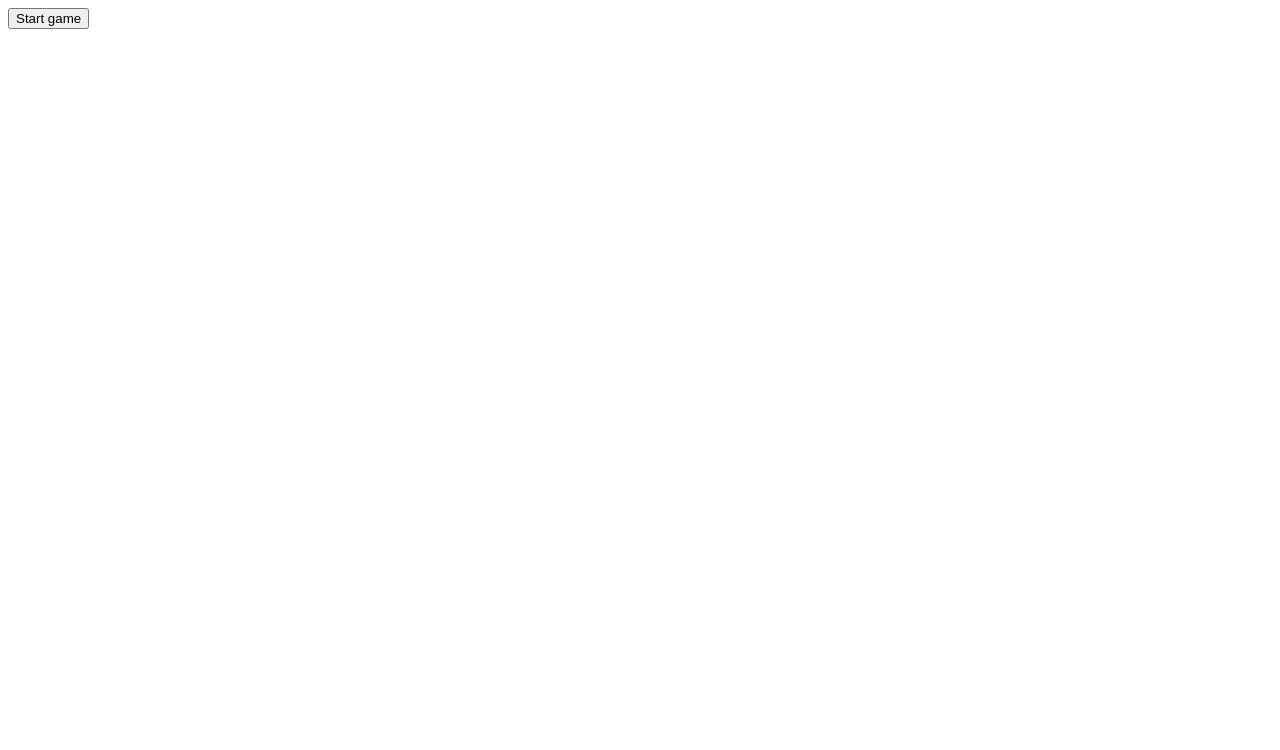
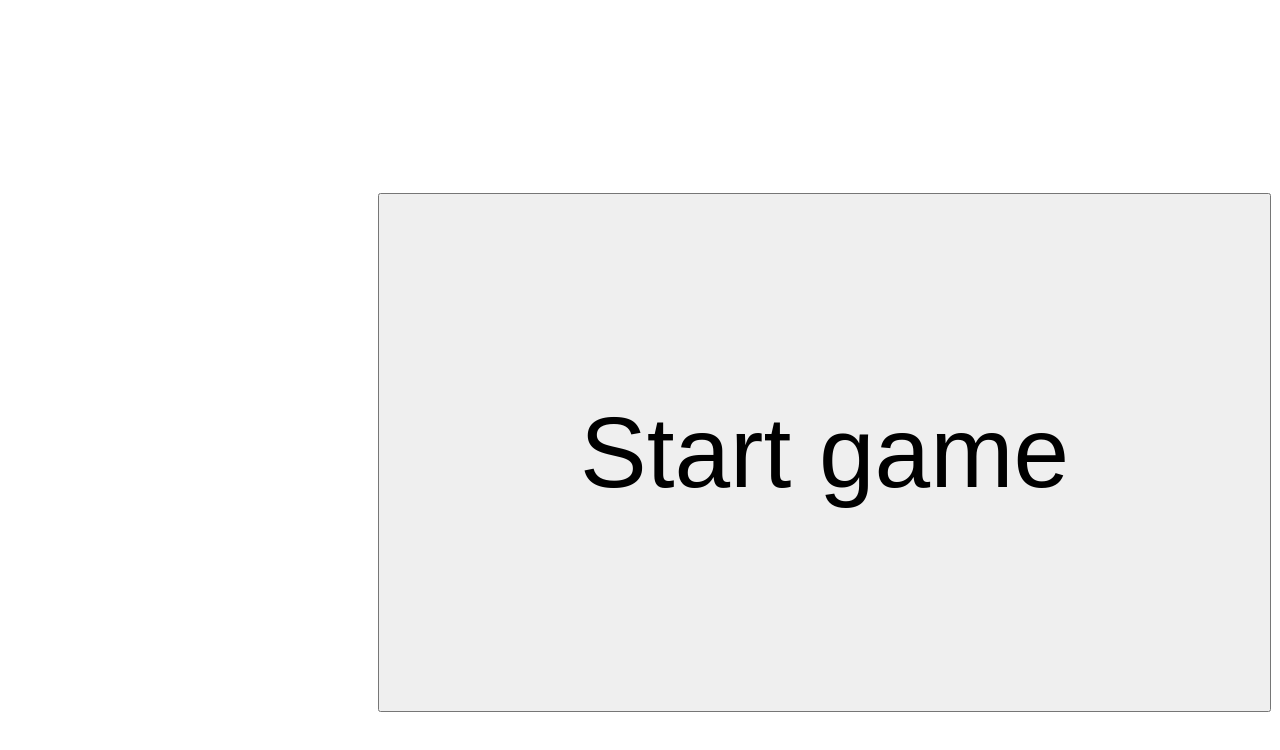
Before and after one commit to YB142/TicTacToe, a Vue app: page / in a window 1280 px wide. Shown: the top 750 px of the page. Built offline with nearby package versions, Linux system fonts and the light colour scheme; the HTML template or start-up script is replaced by a standard one.

Commit message:
game name/rules

```diff
--- a/src/App.vue
+++ b/src/App.vue
@@ -3,7 +3,7 @@
 <template>
  <div>
       <div v-if="startButton">
-        <button @click="startButton = !startButton">Start game</button>
+        <button id="startB" @click="startButton = !startButton">Start game</button>
       </div>
       <GameBoard v-else></GameBoard>
   </div>
@@ -23,5 +23,10 @@ export default {
 }
 </script>
 <style>
-
+  #startB {
+    padding: 200px;
+    font-size: 100px;
+    margin-left: 370px;
+    margin-top: 185px;
+  }
 </style>
--- a/src/components/GameBoard.vue
+++ b/src/components/GameBoard.vue
@@ -1,5 +1,9 @@
 <template>
   <div>
+    <div>
+    <h1>TicTacToe</h1>
+    <p>rules: In order to win you must have 3 tokens either in a row, column, or diagonally</p>
+    </div>
     <ul>
       <div class="rows" id="row1">
         <button class="buttons" id="button1"></button>
@@ -23,6 +27,17 @@
 <style>
     .buttons {
         padding: 100px;
-
+    }
+    div ul {
+      margin-left: 470px;
+      margin-top: 150px;
+    }
+    h1 {
+      text-align: center;
+      font-size: 50px;
+    }
+    p {
+      font-size: 30px;
+      text-align: center;
     }
 </style>
```
